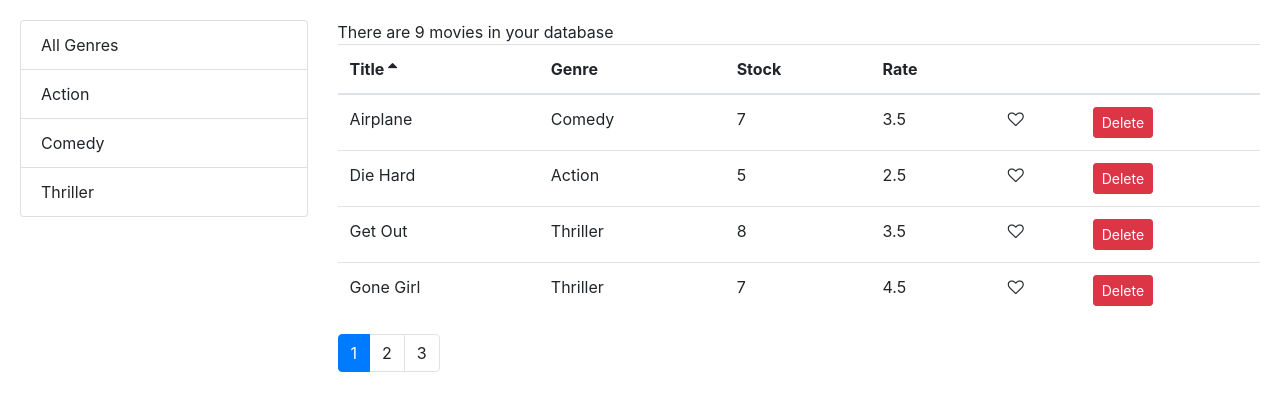
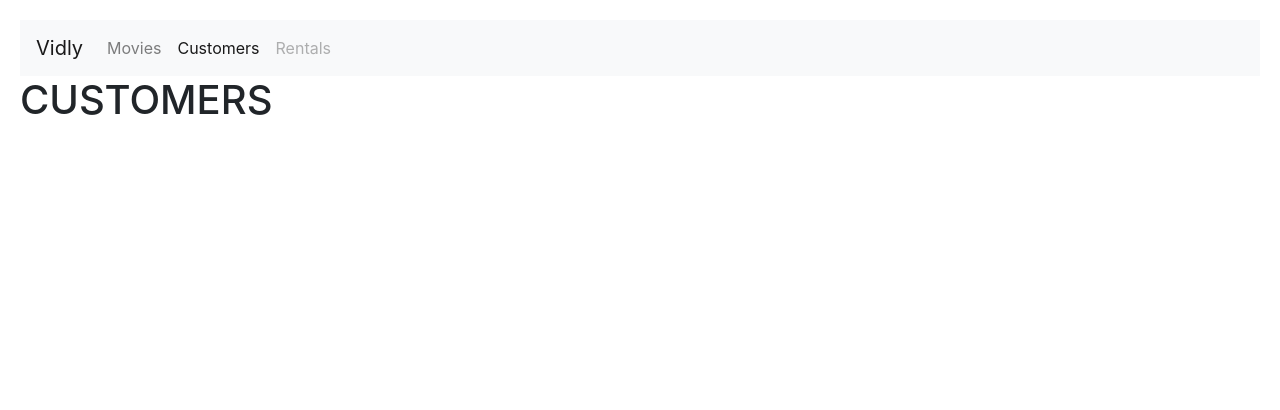
Before and after one commit to natuShubham96/vidly, a React (Create React App) app: page /customers in a window 1280 px wide. Shown: the top 410 px of the page. Built offline with nearby package versions, Linux system fonts and the light colour scheme.

Commit message:
NavBar Added

```diff
--- a/package.json
+++ b/package.json
@@ -9,6 +9,7 @@
     "prop-types": "^15.6.2",
     "react": "^16.8.6",
     "react-dom": "^16.8.6",
+    "react-router-dom": "^4.3.1",
     "react-scripts": "3.0.1"
   },
   "scripts": {
--- a/src/App.js
+++ b/src/App.js
@@ -1,9 +1,25 @@
 import React, { Component } from "react";
 import Movies from "./Movies";
+import { Route, Redirect, Switch } from "react-router-dom";
+import Customers from "./components/customers";
+import Rentals from "./components/rentals";
+import NavBar from "./components/common/navBar";
+import NotFound from "./components/common/notFound";
 
 class App extends Component {
   render() {
-    return <Movies />;
+    return (
+      <div>
+        <NavBar />
+        <Switch>
+          <Route path="/movies" component={Movies} />
+          <Route path="/customers" component={Customers} />
+          <Route path="/not-found" component={NotFound} />
+          <Route path="/rentals" component={Rentals} />
+          <Redirect to="/not-found" />
+        </Switch>
+      </div>
+    );
   }
 }
 
--- /dev/null
+++ b/src/components/common/navBar.jsx
@@ -0,0 +1,44 @@
+import React from "react";
+import { NavLink } from "react-router-dom";
+
+const NavBar = () => {
+  return (
+    <nav className="navbar navbar-expand-lg navbar-light bg-light">
+      <NavLink className="navbar-brand" to="#">
+        Vidly
+      </NavLink>
+      <button
+        class="navbar-toggler"
+        type="button"
+        data-toggle="collapse"
+        data-target="#navbarNav"
+        aria-controls="navbarNav"
+        aria-expanded="false"
+        aria-label="Toggle navigation"
+      >
+        <span className="navbar-toggler-icon" />
+      </button>
+      <div className="collapse navbar-collapse" id="navbarNav">
+        <ul className="navbar-nav">
+          <li className="nav-item">
+            <NavLink className="nav-link" to="/movies">
+              Movies
+            </NavLink>
+          </li>
+          <li className="nav-item">
+            <NavLink className="nav-link" to="/customers">
+              Customers
+            </NavLink>
+          </li>
+          <li className="nav-item">
+            <NavLink className="nav-link disabled" to="/rentals">
+              Rentals
+            </NavLink>
+          </li>
+        </ul>
+      </div>
+    </nav>
+  );
+};
+
+export default NavBar;
--- /dev/null
+++ b/src/components/common/notFound.jsx
@@ -0,0 +1,7 @@
+import React from "react";
+
+const NotFound = () => {
+  return <h1>NOT FOUND</h1>;
+};
+
+export default NotFound;
--- /dev/null
+++ b/src/components/customers.jsx
@@ -0,0 +1,7 @@
+import React from "react";
+
+const Customers = () => {
+  return <h1>CUSTOMERS</h1>;
+};
+
+export default Customers;
--- /dev/null
+++ b/src/components/rentals.jsx
@@ -0,0 +1,7 @@
+import React from "react";
+
+const Rentals = () => {
+  return <h1>RENTALS</h1>;
+};
+
+export default Rentals;
--- a/src/index.js
+++ b/src/index.js
@@ -1,13 +1,18 @@
-import React from 'react';
-import ReactDOM from 'react-dom';
-import './index.css';
-import App from './App';
-import * as serviceWorker from './serviceWorker';
-import 'bootstrap/dist/css/bootstrap.css';
-import 'font-awesome/css/font-awesome.css';
+import React from "react";
+import ReactDOM from "react-dom";
+import "./index.css";
+import { BrowserRouter } from "react-router-dom";
+import App from "./App";
+import * as serviceWorker from "./serviceWorker";
+import "bootstrap/dist/css/bootstrap.css";
+import "font-awesome/css/font-awesome.css";
 
-
-ReactDOM.render(<App />, document.getElementById('root'));
+ReactDOM.render(
+  <BrowserRouter>
+    <App />
+  </BrowserRouter>,
+  document.getElementById("root")
+);
 
 // If you want your app to work offline and load faster, you can change
 // unregister() to register() below. Note this comes with some pitfalls.
```
Also changed, not shown: 1 other file (tests, documents, lock files or other folders).
